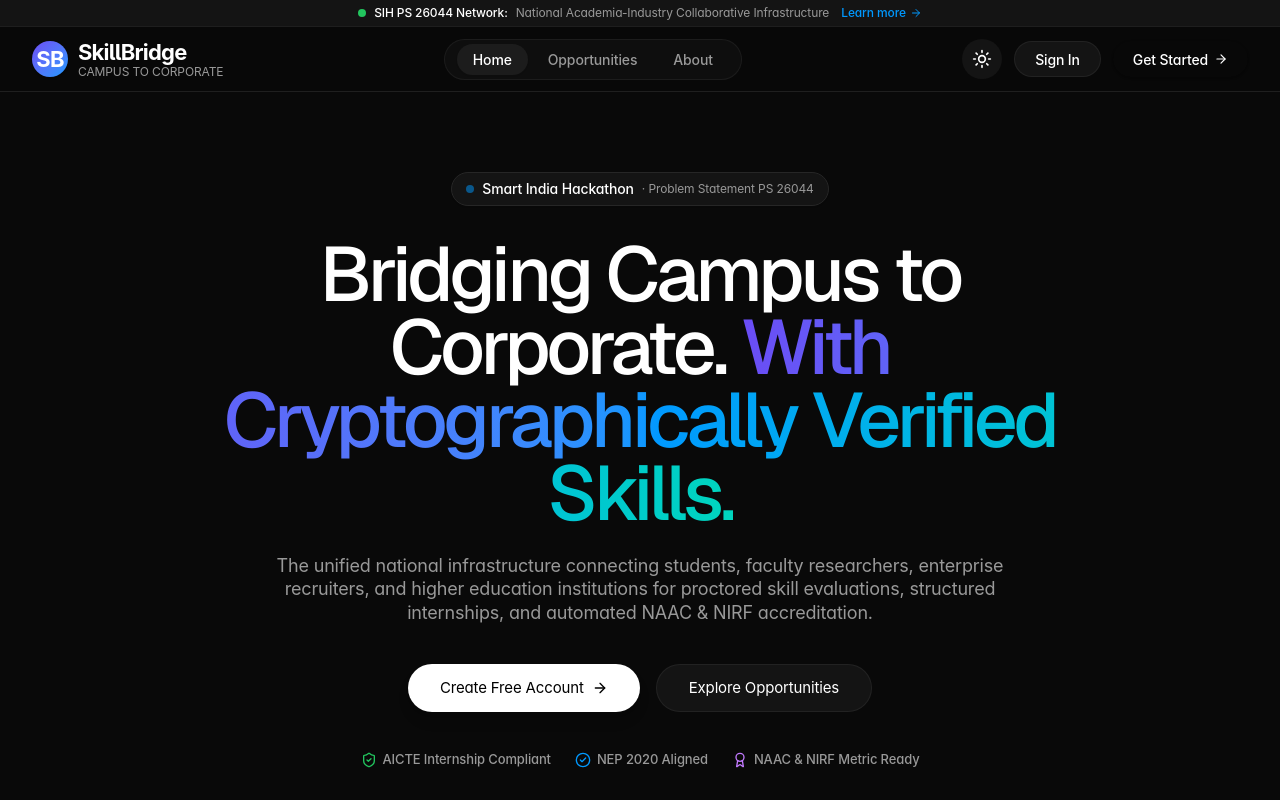
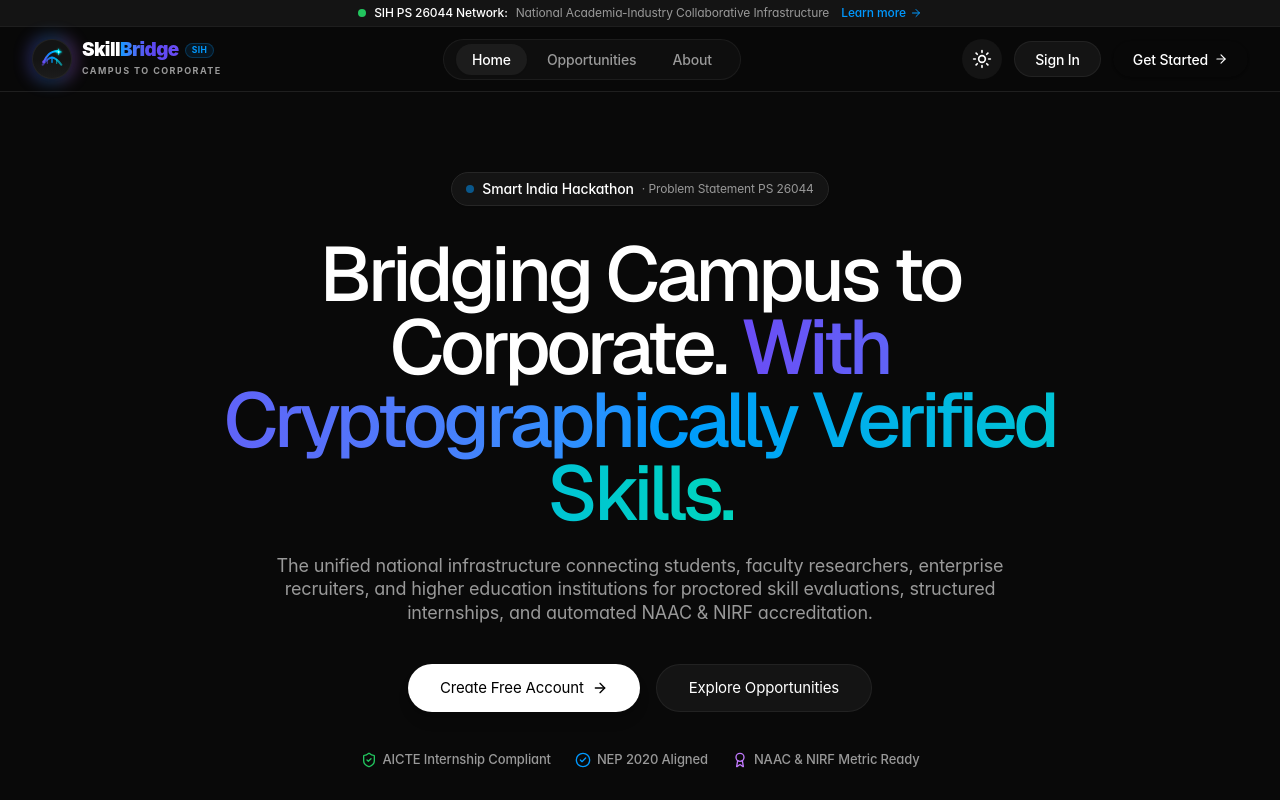
Before and after one commit to morepriyo-dotcom/skillbridge-sih, a Next.js app in the folder Priyo-SIH/priyo-sih/: page / in a window 1280 px wide. Shown: the top 800 px of the page. Built offline with nearby package versions, Linux system fonts and the light colour scheme.

Commit message:
feat: replace basic logo with world-class student-focused SkillBridge emblem

```diff
--- a/Priyo-SIH/priyo-sih/src/app/(auth)/layout.tsx
+++ b/Priyo-SIH/priyo-sih/src/app/(auth)/layout.tsx
@@ -1,6 +1,7 @@
 import React from 'react';
 import Link from 'next/link';
 import { ThemeToggle } from '@/components/theme-toggle';
+import { SkillBridgeLogo } from '@/components/ui/skillbridge-logo';
 
 export default function AuthLayout({ children }: { children: React.ReactNode }) {
   return (
@@ -10,9 +11,7 @@ export default function AuthLayout({ children }: { children: React.ReactNode })
       </div>
       <div className="w-full max-w-md">
         <div className="flex justify-center mb-8">
-          <Link href="/" className="text-ink font-bold text-headline tracking-tighter">
-            SkillBridge
-          </Link>
+          <SkillBridgeLogo size="lg" />
         </div>
         <div className="bg-surface-1 rounded-xl p-8 shadow-lg border border-hairline">
           {children}
--- a/Priyo-SIH/priyo-sih/src/app/(marketing)/layout.tsx
+++ b/Priyo-SIH/priyo-sih/src/app/(marketing)/layout.tsx
@@ -1,6 +1,7 @@
 import React from 'react';
 import Link from 'next/link';
 import { MarketingNavbar } from '@/components/marketing/navbar';
+import { SkillBridgeLogo } from '@/components/ui/skillbridge-logo';
 
 export default function MarketingLayout({ children }: { children: React.ReactNode }) {
   return (
@@ -49,8 +50,8 @@ export default function MarketingLayout({ children }: { children: React.ReactNod
             </ul>
           </div>
         </div>
-        <div className="max-w-7xl mx-auto mt-16 pt-8 border-t border-hairline flex flex-col md:flex-row items-center justify-between">
-          <span className="text-headline text-ink font-bold tracking-tighter mb-4 md:mb-0">SkillBridge</span>
+        <div className="max-w-7xl mx-auto mt-16 pt-8 border-t border-hairline flex flex-col md:flex-row items-center justify-between gap-4">
+          <SkillBridgeLogo size="sm" showBadge={false} />
           <span className="text-caption text-ink-muted">&copy; {new Date().getFullYear()} SkillBridge. All rights reserved.</span>
         </div>
       </footer>
--- a/Priyo-SIH/priyo-sih/src/app/(portal)/PortalSidebar.tsx
+++ b/Priyo-SIH/priyo-sih/src/app/(portal)/PortalSidebar.tsx
@@ -6,6 +6,7 @@ import { usePathname } from 'next/navigation';
 import { cn } from '@/lib/utils';
 import { Button } from '@/components/ui/button';
 import { ROLE_NAV_ITEMS } from '@/lib/constants';
+import { SkillBridgeLogo } from '@/components/ui/skillbridge-logo';
 import {
   LogOut,
   LayoutDashboard,
@@ -109,13 +110,13 @@ export function PortalSidebar({ role, userName }: { role: string; userName: stri
       )}
     >
       {/* Sidebar Header */}
-      <div className="h-[56px] flex items-center justify-between px-4 border-b border-hairline">
+      <div className="h-[56px] flex items-center justify-between px-3 border-b border-hairline">
         {!collapsed ? (
-          <Link href="/" className="text-ink font-bold text-headline tracking-tighter truncate flex items-center space-x-2">
-            <span>SkillBridge</span>
-          </Link>
+          <SkillBridgeLogo size="sm" showTagline={false} showBadge={false} />
         ) : (
-          <span className="font-bold text-ink text-headline mx-auto">SB</span>
+          <div className="mx-auto">
+            <SkillBridgeLogo size="sm" showWordmark={false} href={null} />
+          </div>
         )}
         <button
           onClick={() => setCollapsed(!collapsed)}
--- a/Priyo-SIH/priyo-sih/src/components/marketing/navbar.tsx
+++ b/Priyo-SIH/priyo-sih/src/components/marketing/navbar.tsx
@@ -14,6 +14,7 @@ import {
   Building2,
   BookOpen,
 } from "lucide-react";
+import { SkillBridgeLogo } from "@/components/ui/skillbridge-logo";
 
 export function MarketingNavbar() {
   const [mobileMenuOpen, setMobileMenuOpen] = useState(false);
@@ -47,21 +48,9 @@ export function MarketingNavbar() {
 
       {/* Main navigation bar */}
       <div className="max-w-7xl mx-auto px-4 sm:px-6 lg:px-8 h-16 flex items-center justify-between">
-        {/* Brand logo */}
-        <div className="flex items-center gap-3">
-          <Link href="/" className="flex items-center gap-2.5 group">
-            <div className="w-9 h-9 rounded-xl bg-gradient-to-br from-gradient-violet to-accent-blue flex items-center justify-center text-white font-black text-headline shadow-sm group-hover:scale-105 transition-transform">
-              SB
-            </div>
-            <div className="flex flex-col">
-              <span className="text-ink font-bold text-headline tracking-tight leading-none">
-                SkillBridge
-              </span>
-              <span className="text-micro text-ink-muted font-medium tracking-wide">
-                CAMPUS TO CORPORATE
-              </span>
-            </div>
-          </Link>
+        {/* World-Class Brand Logo */}
+        <div className="flex items-center">
+          <SkillBridgeLogo size="md" />
         </div>
 
         {/* Desktop nav links */}
--- /dev/null
+++ b/Priyo-SIH/priyo-sih/src/components/ui/skillbridge-logo.tsx
@@ -0,0 +1,187 @@
+"use client";
+
+import React from "react";
+import Link from "next/link";
+import { cn } from "@/lib/utils";
+
+interface SkillBridgeLogoProps {
+  size?: "sm" | "md" | "lg";
+  showWordmark?: boolean;
+  showTagline?: boolean;
+  showBadge?: boolean;
+  badgeText?: string;
+  href?: string | null;
+  className?: string;
+}
+
+export function SkillBridgeLogo({
+  size = "md",
+  showWordmark = true,
+  showTagline = true,
+  showBadge = true,
+  badgeText = "SIH",
+  href = "/",
+  className,
+}: SkillBridgeLogoProps) {
+  const sizeMap = {
+    sm: {
+      box: "w-8 h-8 rounded-lg",
+      svg: 22,
+      title: "text-base tracking-tight",
+      tagline: "text-[8px] tracking-[0.15em]",
+      badge: "text-[8px] px-1 py-0",
+      gap: "gap-2",
+    },
+    md: {
+      box: "w-10 h-10 rounded-xl",
+      svg: 26,
+      title: "text-[1.18rem] tracking-[-0.03em]",
+      tagline: "text-[9px] tracking-[0.16em]",
+      badge: "text-[8.5px] px-1.5 py-0.5",
+      gap: "gap-2.5",
+    },
+    lg: {
+      box: "w-12 h-12 rounded-2xl",
+      svg: 32,
+      title: "text-2xl tracking-[-0.035em]",
+      tagline: "text-[10.5px] tracking-[0.18em]",
+      badge: "text-[9.5px] px-2 py-0.5",
+      gap: "gap-3",
+    },
+  }[size];
+
+  const content = (
+    <div className={cn("inline-flex items-center group select-none cursor-pointer", sizeMap.gap, className)}>
+      {/* World-Class Emblem Container */}
+      <div className="relative">
+        {/* Ambient Hover Glow behind icon */}
+        <div
+          className={cn(
+            "absolute -inset-1 rounded-xl bg-gradient-to-r from-gradient-violet via-accent-blue to-gradient-magenta opacity-30 blur-sm transition-all duration-300 group-hover:opacity-75 group-hover:scale-105"
+          )}
+          aria-hidden="true"
+        />
+
+        {/* Icon Squircle Badge */}
+        <div
+          className={cn(
+            sizeMap.box,
+            "relative flex items-center justify-center bg-gradient-to-b from-surface-1 via-surface-1 to-surface-2 dark:from-[#181a24] dark:via-[#12131b] dark:to-[#0c0d12] border border-hairline/80 dark:border-white/10 shadow-sm transition-transform duration-200 group-hover:scale-[1.04]"
+          )}
+        >
+          <svg
+            width={sizeMap.svg}
+            height={sizeMap.svg}
+            viewBox="0 0 36 36"
+            fill="none"
+            xmlns="http://www.w3.org/2000/svg"
+            className="overflow-visible"
+          >
+            <defs>
+              {/* Foundation Gradient */}
+              <linearGradient id="sb-bridge-span" x1="5" y1="26" x2="31" y2="26" gradientUnits="userSpaceOnUse">
+                <stop offset="0%" stopColor="#6A4CF5" stopOpacity="0.5" />
+                <stop offset="50%" stopColor="#0099FF" stopOpacity="1" />
+                <stop offset="100%" stopColor="#00F2FE" stopOpacity="0.5" />
+              </linearGradient>
+
+              {/* Ascent / Trajectory Gradient */}
+              <linearGradient id="sb-flight-path" x1="6" y1="23" x2="28" y2="6" gradientUnits="userSpaceOnUse">
+                <stop offset="0%" stopColor="#6A4CF5" />
+                <stop offset="60%" stopColor="#0099FF" />
+                <stop offset="100%" stopColor="#00F2FE" />
+              </linearGradient>
+
+              {/* Apex Glow Filter */}
+              <filter id="sb-star-glow" x="-40%" y="-40%" width="180%" height="180%">
+                <feGaussianBlur stdDeviation="1.2" result="blur" />
+                <feMerge>
+                  <feMergeNode in="blur" />
+                  <feMergeNode in="SourceGraphic" />
+                </feMerge>
+              </filter>
+            </defs>
+
+            {/* Ground / Foundation Bridge Arch */}
+            <path
+              d="M 5 26 C 10 19.5, 15 16, 18 16 C 21 16, 26 19.5, 31 26"
+              stroke="url(#sb-bridge-span)"
+              strokeWidth="2.75"
+              strokeLinecap="round"
+            />
+
+            {/* Neural Skill Verticals / Bridge Cables (Interconnecting Academics & Industry) */}
+            <line x1="11.5" y1="18.5" x2="11.5" y2="24" stroke="#6A4CF5" strokeWidth="1.5" strokeLinecap="round" opacity="0.6" />
+            <line x1="18" y1="16" x2="18" y2="22.5" stroke="#0099FF" strokeWidth="2" strokeLinecap="round" opacity="0.9" />
+            <line x1="24.5" y1="18.5" x2="24.5" y2="24" stroke="#00F2FE" strokeWidth="1.5" strokeLinecap="round" opacity="0.6" />
+
+            {/* Ascending Flight Arc: Campus to Corporate Trajectory */}
+            <path
+              d="M 6.5 22 C 10.5 14, 15 7, 26 7"
+              stroke="url(#sb-flight-path)"
+              strokeWidth="2.8"
+              strokeLinecap="round"
+            />
+
+            {/* Student Foundation Origin Node */}
+            <circle cx="6.5" cy="22" r="2" fill="#6A4CF5" />
+
+            {/* North Star / Achievement Spark at Summit (Corporate Placement & Verified Mastery) */}
+            <path
+              d="M 26 7 L 27.2 3.2 L 28.4 7 L 32.2 8.2 L 28.4 9.4 L 27.2 13.2 L 26 9.4 L 22.2 8.2 Z"
+              fill="#00F2FE"
+              filter="url(#sb-star-glow)"
+            />
+            <circle cx="27.2" cy="8.2" r="1.1" fill="#FFFFFF" />
+          </svg>
+        </div>
+      </div>
+
+      {/* Typography Wordmark */}
+      {showWordmark && (
+        <div className="flex flex-col">
+          <div className="flex items-center gap-1.5 leading-none">
+            <span className={cn("font-black text-ink transition-colors", sizeMap.title)}>
+              Skill
+              <span className="bg-gradient-to-r from-accent-blue via-[#5a48ef] to-gradient-violet bg-clip-text text-transparent">
+                Bridge
+              </span>
+            </span>
+
+            {showBadge && (
+              <span
+                className={cn(
+                  "font-bold uppercase tracking-wider rounded-full bg-accent-blue/10 text-accent-blue border border-accent-blue/25 leading-none",
+                  sizeMap.badge
+                )}
+              >
+                {badgeText}
+              </span>
+            )}
+          </div>
+
+          {showTagline && (
+            <span
+              className={cn(
+                "text-ink-muted font-bold uppercase transition-colors group-hover:text-ink/80 mt-1 leading-tight",
+                sizeMap.tagline
+              )}
+            >
+              Campus to Corporate
+            </span>
+          )}
+        </div>
+      )}
+    </div>
+  );
+
+  if (href) {
+    return (
+      <Link href={href} className="inline-block" aria-label="SkillBridge Home">
+        {content}
+      </Link>
+    );
+  }
+
+  return content;
+}
```
